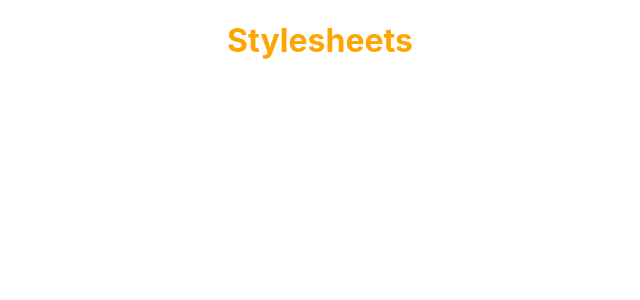
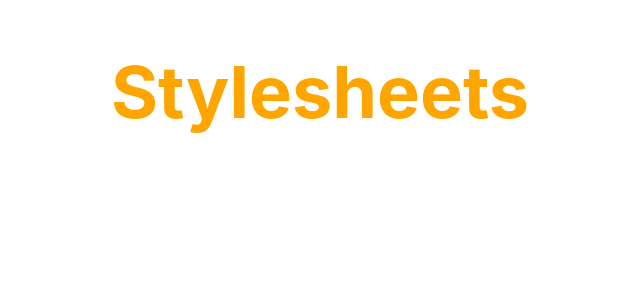
Before and after one commit to DavidPomarede/bonjour_terre2, a React (Create React App) app: page / in a window 1280 px wide. Shown: the top 300 px of the page, without its empty margins (320-960 px from the left). Built offline with nearby package versions, Linux system fonts and the light colour scheme.

Commit message:
attributes added in return of function component

```diff
--- a/src/components/Stylesheets.js
+++ b/src/components/Stylesheets.js
@@ -5,7 +5,7 @@ function Stylesheets(props) {
     let className = props.primary ? 'primary' : ''
 
     return (
-        <h1 className={className}>Stylesheets</h1>
+        <h1 className={`${className} font-xl`}>Stylesheets</h1>
     )
 }
 
--- a/src/components/myStyles.css
+++ b/src/components/myStyles.css
@@ -1,3 +1,7 @@
 .primary {
     color: orange;
 }
+
+.font-xl {
+    font-size: 72px;
+}
```
